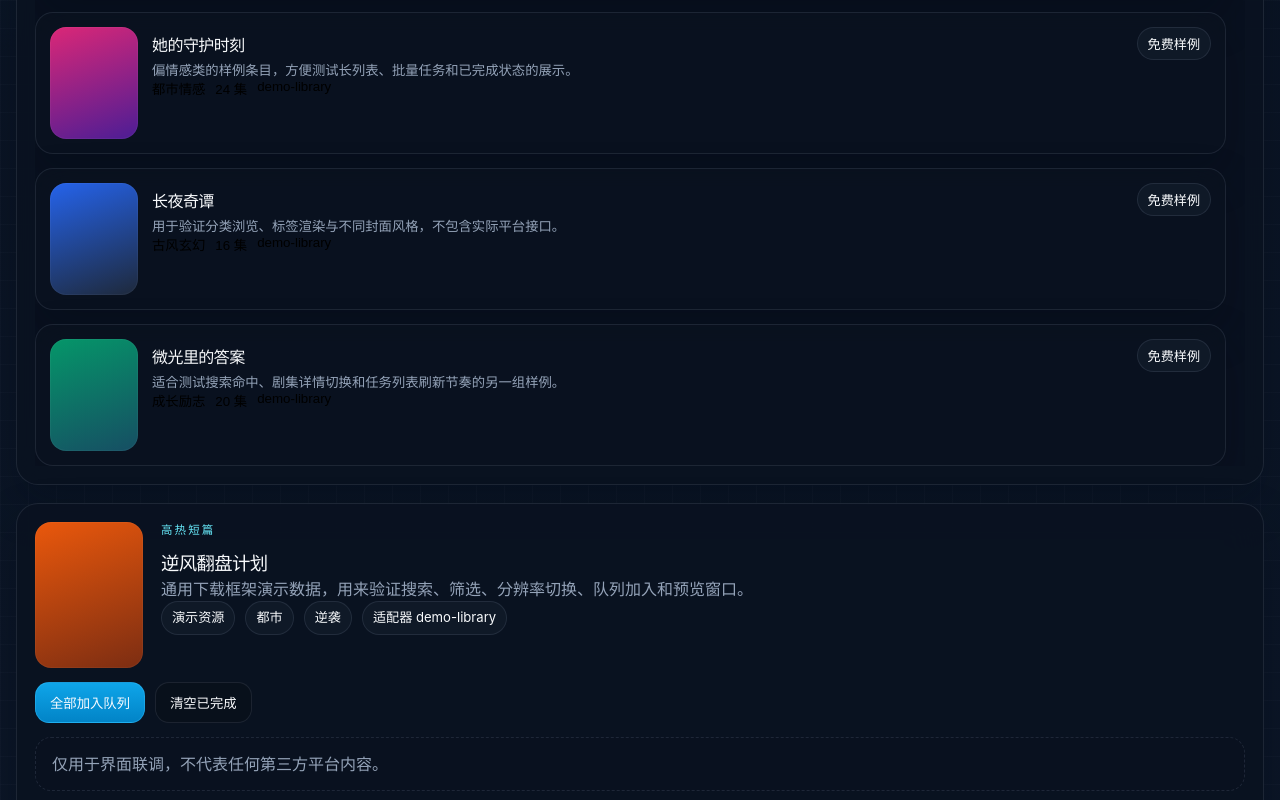
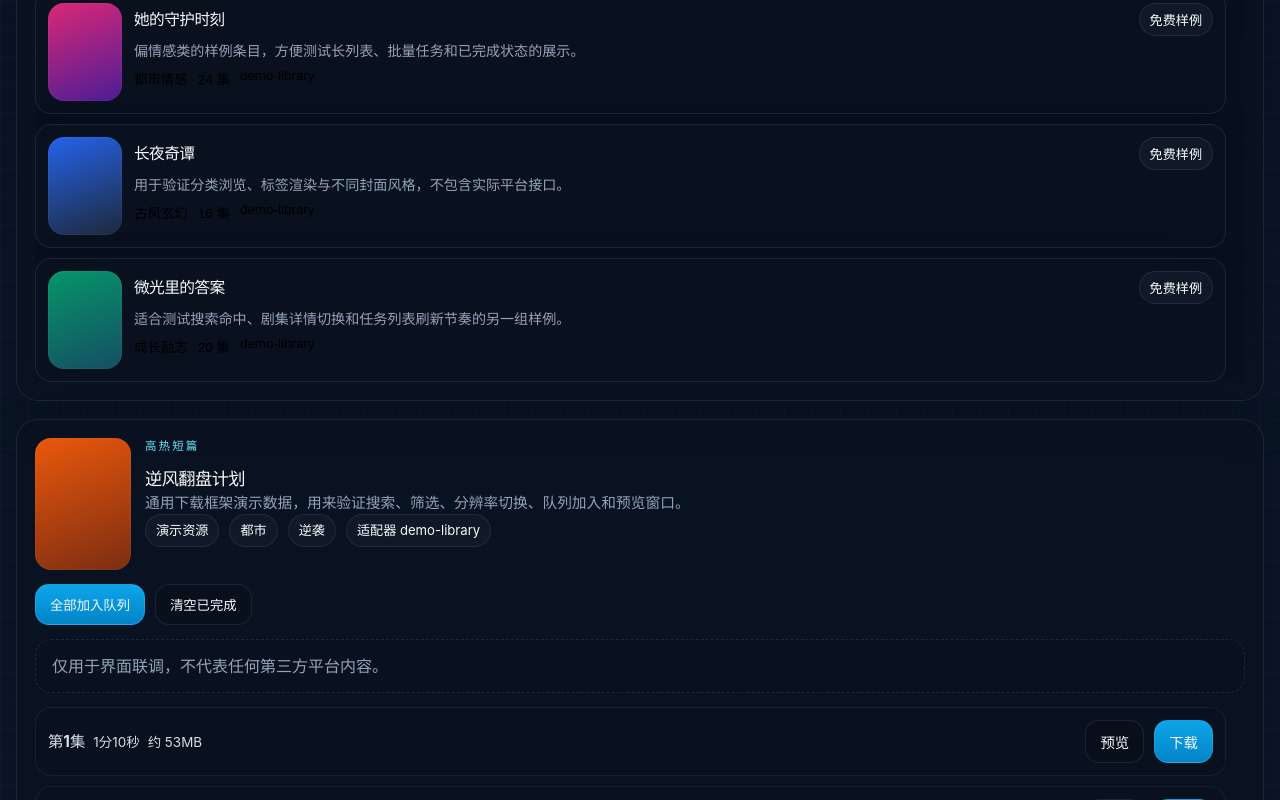
Before and after one commit to Nevermore222/HongGuo_Tool_Codex, a React (Vite) app: page / in a window 1280 px wide. Shown: the part 1400-2200 px from the top of the page. Built offline with nearby package versions, Linux system fonts and the light colour scheme.

Commit message:
Compact library cards and task rows

```diff
--- a/src/App.css
+++ b/src/App.css
@@ -380,6 +380,7 @@
 .log-list {
   max-height: 680px;
   overflow: auto;
+  gap: 10px;
   padding-right: 4px;
   scrollbar-gutter: stable;
 }
@@ -387,6 +388,7 @@
 .episode-list {
   max-height: 520px;
   overflow: auto;
+  gap: 10px;
   padding-right: 4px;
   scrollbar-gutter: stable;
 }
@@ -442,15 +444,26 @@
 
 .series-card {
   display: grid;
-  grid-template-columns: 88px minmax(0, 1fr);
-  gap: 14px;
-  padding: 14px;
-  border-radius: 18px;
+  grid-template-columns: 74px minmax(0, 1fr);
+  gap: 12px;
+  padding: 12px;
+  border-radius: 16px;
   text-align: left;
   transition:
     transform 160ms ease,
     border-color 160ms ease,
     background 160ms ease;
+}
+
+.series-body {
+  display: grid;
+  gap: 6px;
+  min-width: 0;
+}
+
+.series-row h4 {
+  font-size: 0.98rem;
+  line-height: 1.2;
 }
 
 .series-card:hover {
@@ -466,18 +479,44 @@
 }
 
 .poster {
-  min-height: 112px;
+  min-height: 98px;
 }
 
 .detail-head {
   display: grid;
-  grid-template-columns: 108px minmax(0, 1fr);
-  gap: 18px;
+  grid-template-columns: 96px minmax(0, 1fr);
+  gap: 14px;
   align-items: start;
 }
 
 .detail-poster {
-  min-height: 146px;
+  min-height: 132px;
+}
+
+.detail-head h3 {
+  font-size: 1.08rem;
+}
+
+.detail-copy {
+  font-size: 0.92rem;
+}
+
+.series-card p,
+.log-head p,
+.queue-head p {
+  font-size: 0.88rem;
+  line-height: 1.4;
+}
+
+.series-card p {
+  display: -webkit-box;
+  -webkit-box-orient: vertical;
+  -webkit-line-clamp: 2;
+  overflow: hidden;
+}
+
+.series-meta {
+  font-size: 0.84rem;
 }
 
 .status-tag,
@@ -558,8 +597,8 @@ button:disabled {
 .episode-row,
 .queue-row,
 .log-row {
-  padding: 14px;
-  border-radius: 18px;
+  padding: 12px;
+  border-radius: 16px;
   border: 1px solid rgba(148, 163, 184, 0.1);
 }
 
@@ -569,16 +608,28 @@ button:disabled {
   align-items: center;
 }
 
+.episode-row strong,
+.queue-head strong,
+.log-head strong {
+  font-size: 0.96rem;
+  line-height: 1.25;
+}
+
 .episode-meta {
   display: flex;
   gap: 8px;
   flex-wrap: wrap;
   align-items: center;
+  min-width: 0;
+}
+
+.episode-meta span {
+  font-size: 0.84rem;
 }
 
 .progress-track {
-  margin-top: 10px;
-  height: 8px;
+  margin-top: 8px;
+  height: 6px;
   border-radius: 999px;
   background: rgba(51, 65, 85, 0.55);
   overflow: hidden;
@@ -592,19 +643,19 @@ button:disabled {
 
 .queue-foot {
   justify-content: space-between;
-  margin-top: 10px;
-  font-size: 0.88rem;
+  margin-top: 8px;
+  font-size: 0.84rem;
 }
 
 .queue-path {
-  margin-top: 10px;
+  margin-top: 8px;
   color: var(--muted);
-  font-size: 0.84rem;
+  font-size: 0.8rem;
   line-break: anywhere;
 }
 
 .queue-actions {
-  margin-top: 10px;
+  margin-top: 8px;
 }
 
 .log-head {
@@ -613,8 +664,10 @@ button:disabled {
 }
 
 .log-message {
-  margin-top: 10px;
+  margin-top: 8px;
   color: var(--text-strong);
+  font-size: 0.9rem;
+  line-height: 1.45;
 }
 
 .log-pill[data-level='警告'] {
```
